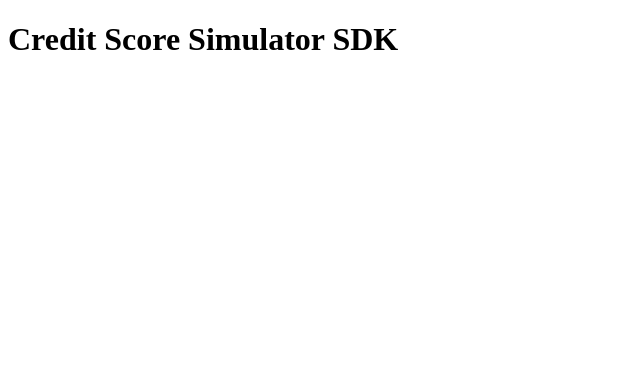
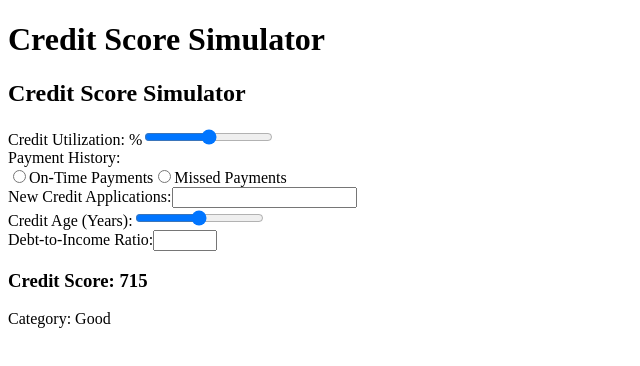
Before and after one commit to kumarparth380/credit-score-simulator-sdk, a React app: page / in a window 1280 px wide. Shown: the top 366 px of the page, without its empty margins (0-640 px from the left). Built offline with nearby package versions, Linux system fonts and the light colour scheme.

Commit message:
feat: update app.tsx with credit simulation form comp

```diff
--- a/src/App.tsx
+++ b/src/App.tsx
@@ -1,11 +1,19 @@
-import React from "react";
+import React from 'react';
+import CreditSimulationForm from './components/CreditSimulationForm';
+import { CreditSimulationContext } from './hooks/useCreditSimulation';
+import useCreditSimulation from './hooks/useCreditSimulation';
 
-const App = () => {
-    return (
-      <div>
-        <h1>Credit Score Simulator SDK</h1>
+const App: React.FC = () => {
+  const { simulationData, creditScore, onSimulationChange } = useCreditSimulation();
+
+  return (
+    <CreditSimulationContext.Provider value={{ creditScore }}>
+      <div className="app">
+        <h1>Credit Score Simulator</h1>
+        <CreditSimulationForm onSimulationChange={onSimulationChange} />
       </div>
-    );
+    </CreditSimulationContext.Provider>
+  );
 };
 
 export default App;
```
